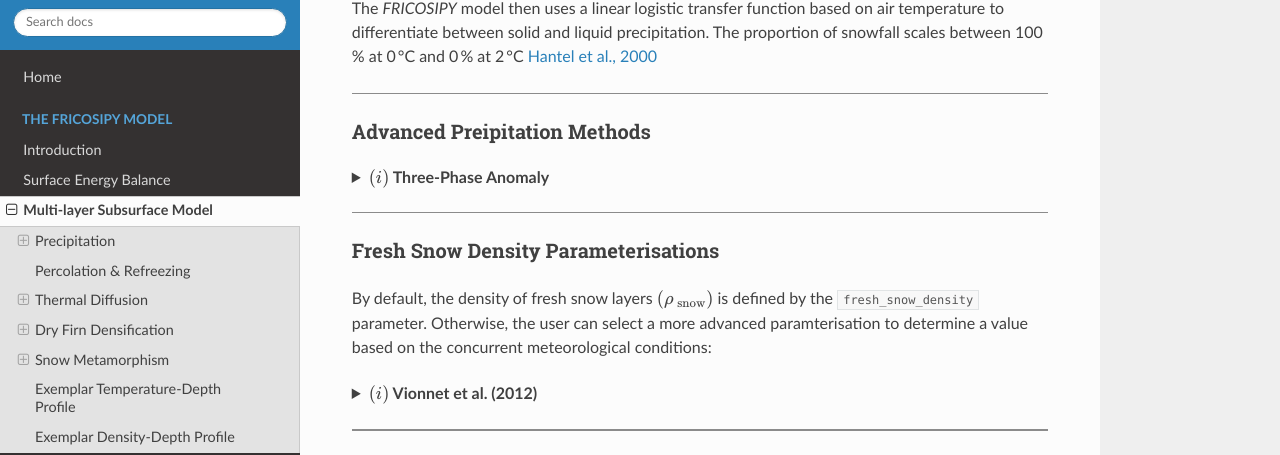
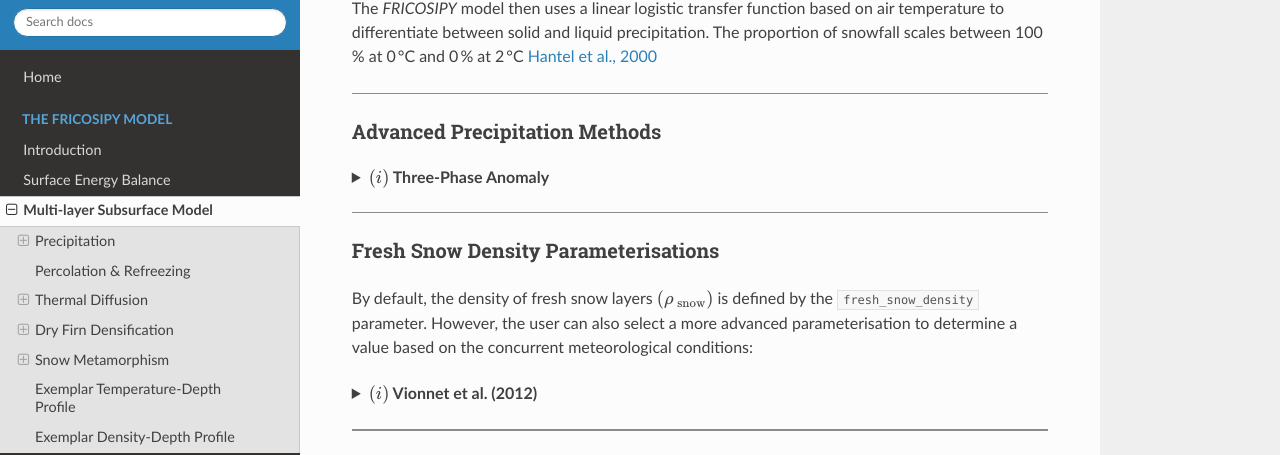
Before and after one commit to MarcusGastaldello/FRICOSIPY, an MkDocs documentation site: the page built from docs/subsurface_model.md, in a window 1280 px wide and 900 px high, scrolled down 677 px. Shown: the part 142-597 px from the top of the window. Built offline with MkDocs 1.6.1, drawn with Linux system fonts in a browser that asks for light colours.

Commit message:
Update subsurface_model.md

```diff
--- a/docs/subsurface_model.md
+++ b/docs/subsurface_model.md
@@ -21,7 +21,7 @@ The *FRICOSIPY* model then uses a linear logistic transfer function based on air
 
 <hr style="height:1px; background-color:#8b8b8b; border:none;" />
 
-### Advanced Preipitation Methods
+### Advanced Precipitation Methods
 
 ??? "**$(i)$ Three-Phase Anomaly**"
 
@@ -29,7 +29,7 @@ The *FRICOSIPY* model then uses a linear logistic transfer function based on air
 
 ### Fresh Snow Density Parameterisations
 
-By default, the density of fresh snow layers $(\rho_{\text{ snow}})$ is defined by the `fresh_snow_density` parameter. Otherwise, the user can select a more advanced paramterisation to determine a value based on the concurrent meteorological conditions:
+By default, the density of fresh snow layers $(\rho_{\text{ snow}})$ is defined by the `fresh_snow_density` parameter. However, the user can also select a more advanced parameterisation to determine a value based on the concurrent meteorological conditions:
 
 ??? "**$(i)$ Vionnet et al. (2012)**"
 
```
